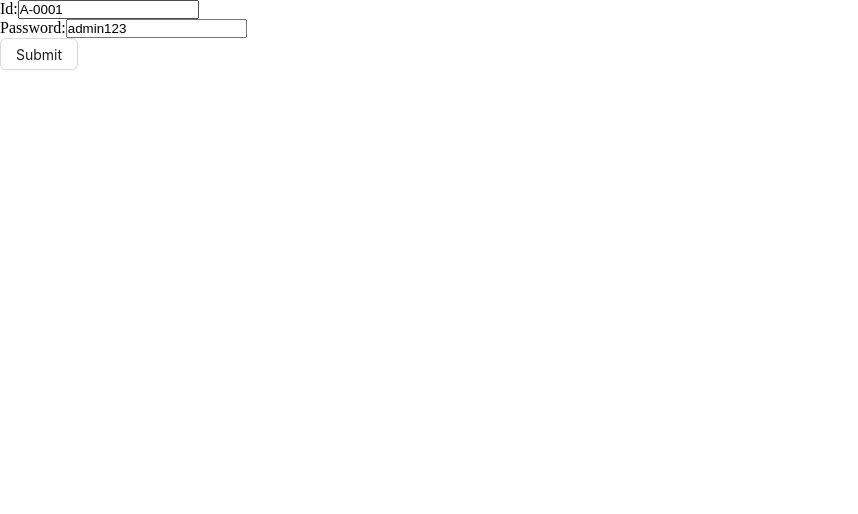
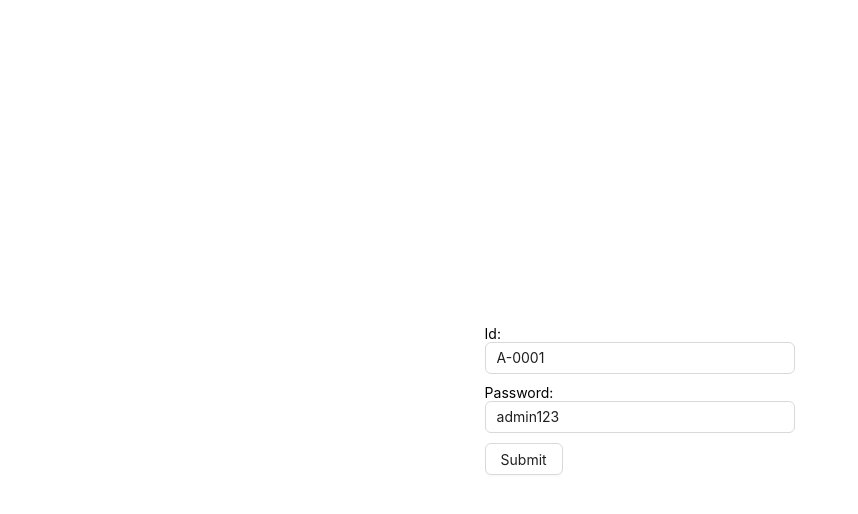
Before and after one commit to miavai649/ph-university-client, a React (Vite) app: page /login in a window 1280 px wide. Shown: the top 514 px of the page, without its empty margins (0-858 px from the left). Built offline with nearby package versions, Linux system fonts and the light colour scheme.

Commit message:
some modification done

```diff
--- /dev/null
+++ b/src/components/form/PHForm.tsx
@@ -0,0 +1,34 @@
+import { ReactNode } from 'react'
+import {
+  FieldValues,
+  FormProvider,
+  SubmitHandler,
+  useForm
+} from 'react-hook-form'
+
+type TFormConfig = {
+  defaultValues?: Record<string, any>
+}
+
+type TFormProps = {
+  onSubmit: SubmitHandler<FieldValues>
+  children: ReactNode
+} & TFormConfig
+
+const PHForm = ({ onSubmit, children, defaultValues }: TFormProps) => {
+  const formConfig: TFormConfig = {}
+
+  if (defaultValues) {
+    formConfig['defaultValues'] = defaultValues
+  }
+
+  const methods = useForm(formConfig)
+
+  return (
+    <FormProvider {...methods}>
+      <form onSubmit={methods.handleSubmit(onSubmit)}>{children}</form>
+    </FormProvider>
+  )
+}
+
+export default PHForm
--- /dev/null
+++ b/src/components/form/PHInput.tsx
@@ -0,0 +1,22 @@
+import { Input } from 'antd'
+import { Controller } from 'react-hook-form'
+
+type TInputProps = {
+  type: string
+  name: string
+  label?: string
+}
+
+const PHInput = ({ type, name, label }: TInputProps) => {
+  return (
+    <div style={{ marginBottom: '10px' }}>
+      {label ? label : null}
+      <Controller
+        name={name}
+        render={({ field }) => <Input {...field} type={type} id={name} />}
+      />
+    </div>
+  )
+}
+
+export default PHInput
--- a/src/pages/Login.tsx
+++ b/src/pages/Login.tsx
@@ -1,34 +1,35 @@
-import { Button } from 'antd'
-import { FieldValues, useForm } from 'react-hook-form'
+import { Button, Row } from 'antd'
+import { FieldValues } from 'react-hook-form'
 import { useAppDispatch } from '../redux/hooks'
 import { setUser, TUser } from '../redux/features/auth/authSlice'
 import { verifyToken } from '../utils/verifyToken'
-import { authApi } from '../redux/features/auth/authApi'
 import { useNavigate } from 'react-router-dom'
 import { toast } from 'sonner'
+import PHForm from '../components/form/PHForm'
+import PHInput from '../components/form/PHInput'
+import { authApi } from './../redux/features/auth/authApi'
 
 const Login = () => {
-  const { register, handleSubmit } = useForm({
-    defaultValues: {
-      userId: 'A-0001',
-      password: 'admin123'
-    }
-  })
-
   const navigate = useNavigate()
 
   const dispatch = useAppDispatch()
 
   const [login] = authApi.useLoginMutation()
 
-  const onsubmit = async (data: FieldValues) => {
-    const userInfo = {
-      id: data.userId,
-      password: data.password
-    }
+  const defaultValues = {
+    userId: 'A-0001',
+    password: 'admin123'
+  }
+
+  const onSubmit = async (data: FieldValues) => {
+    console.log(data)
 
     const toastId = toast.loading('Logging in')
     try {
+      const userInfo = {
+        id: data.userId,
+        password: data.password
+      }
       const res = await login(userInfo).unwrap()
 
       const user = verifyToken(res.data.accessToken) as TUser
@@ -42,17 +43,15 @@
   }
 
   return (
-    <form onSubmit={handleSubmit(onsubmit)}>
-      <div>
-        <label htmlFor='id'>Id:</label>
-        <input type='text' id='id' {...register('userId')} />
-      </div>
-      <div>
-        <label htmlFor='password'>Password:</label>
-        <input type='text' id='password' {...register('password')} />
-      </div>
-      <Button htmlType='submit'>Submit</Button>
-    </form>
+    <Row justify={'center'} align={'middle'} style={{ height: '100vh' }}>
+      <PHForm onSubmit={onSubmit} defaultValues={defaultValues}>
+        <PHInput type='text' name='userId' label='Id:' />
+
+        <PHInput type='text' name='password' label='Password:' />
+
+        <Button htmlType='submit'>Submit</Button>
+      </PHForm>
+    </Row>
   )
 }
 
--- a/src/pages/admin/AcademicManagement/AcademicSemester.tsx
+++ b/src/pages/admin/AcademicManagement/AcademicSemester.tsx
@@ -1,4 +1,4 @@
-import { academicSemesterApi } from '../../../redux/features/academicSemester/academicSemesterApi'
+import { academicSemesterApi } from './../../../redux/features/academicSemester/academicSemesterApi'
 
 const AcademicSemester = () => {
   const { data, isError, isLoading, isSuccess } =
```
Also changed, not shown: tsconfig.app.json (deleted, +0 -27 lines), tsconfig.json (+28 -8 lines), tsconfig.node.json (deleted, +0 -13 lines).
